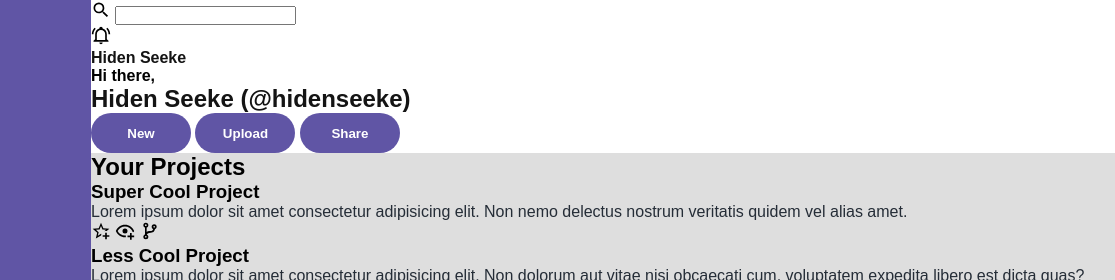
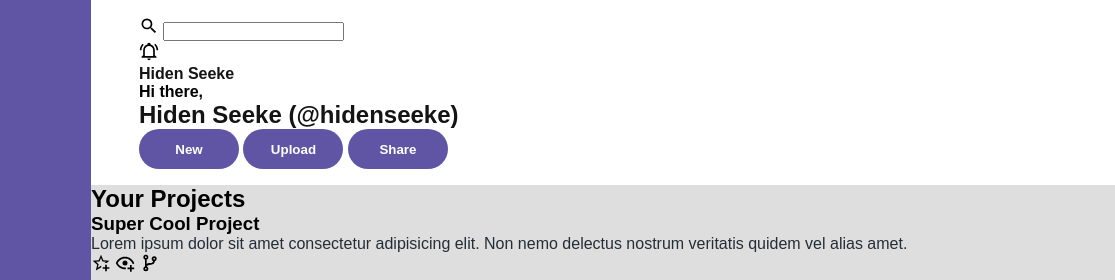
Before and after one commit to hexofiteration/admin-dashboard, a plain HTML site: page index.html in a window 1280 px wide. Shown: the top 280 px of the page, 165-1280 px from the left. Drawn offline with Linux system fonts and the light colour scheme.

Commit message:
add padding to header

```diff
--- a/assets/css/style.css
+++ b/assets/css/style.css
@@ -7,6 +7,15 @@
   --light-grey-4: hsl(0, 0%, 87%);
   --grey-900: hsl(213, 19%, 18%);
   --black: hsl(0, 0%, 8%);
+
+  --spacing-xs: 0.25rem;
+  --spacing-s: 0.5rem;
+  --spacing-m: 1rem;
+  --spacing-l: 1.5rem;
+  --spacing-xl: 2rem;
+  --spacing-2xl: 2.5rem;
+  --spacing-3xl: 3rem;
+  --spacing-4xl: 3.5rem;
 
   --radius: 1.5rem;
 }
@@ -107,9 +116,14 @@ button {
   grid-template-columns: 1fr 4fr;
   grid-template-rows: 1fr 6fr;
 }
+
+/* header **************/
 .header {
   background-color: var(--white);
+  padding: var(--spacing-m) var(--spacing-3xl);
 }
+/* header #############*/
+
 .sidebar {
   background-color: var(--Purple-700);
   grid-row: 1/8;
```
